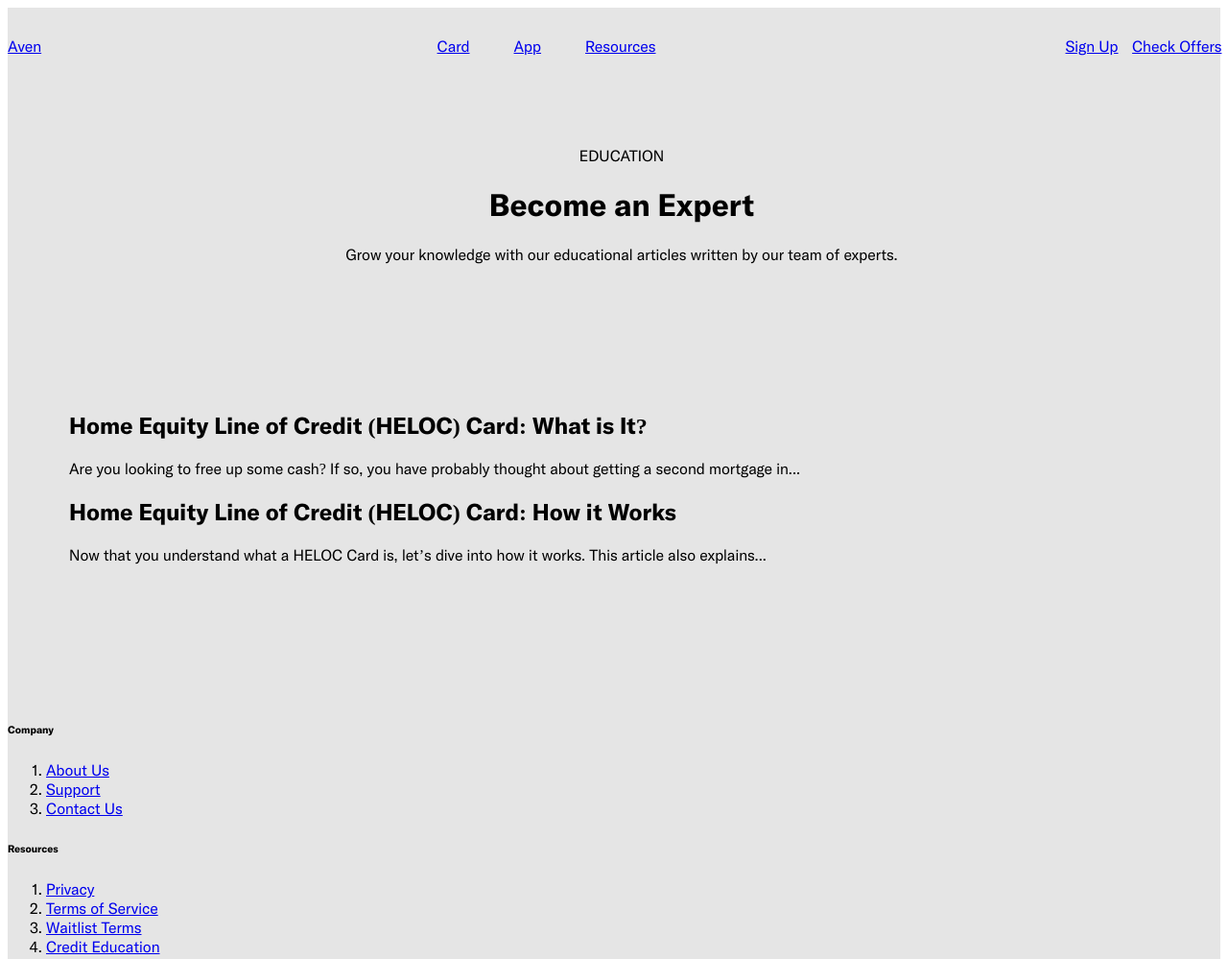
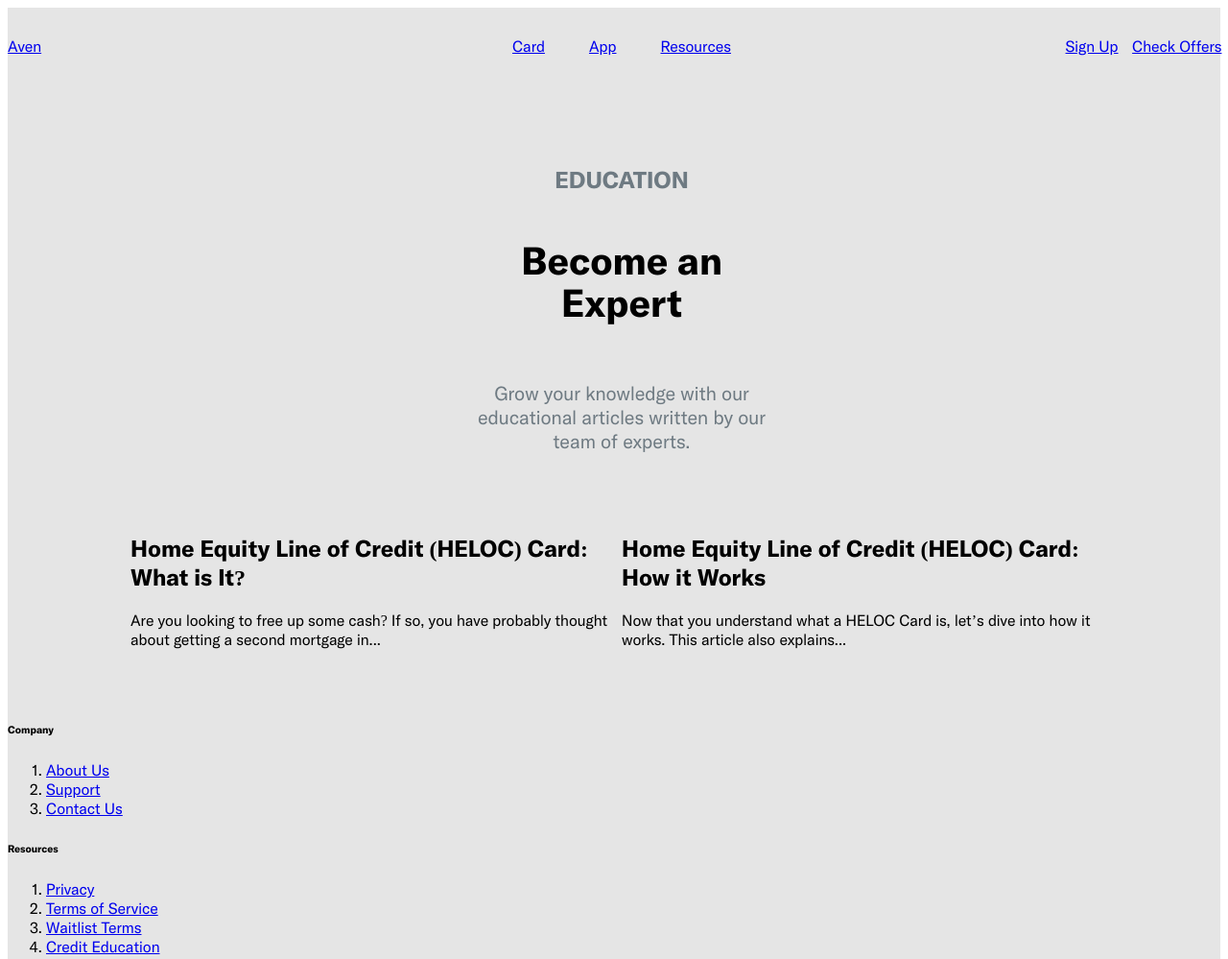
Before and after one commit to julianzthong/THA_SBRM, a plain HTML site: page client/index.html in a window 1280 px wide. Shown: the top 999 px of the page at 96% size. Drawn offline with Linux system fonts and the light colour scheme; files that its build step writes are made by us from their sources; files whose address does not match are found by name.

Commit message:
styled highlight info. Wrapped individual tiles into a tiles container. nav bar styled

```diff
--- a/client/index.html
+++ b/client/index.html
@@ -12,7 +12,9 @@
 <body>
 <div id="app">
   <nav class="header">
-    <a href="https://www.aven.com/" class="header-button" id="logo">Aven</a>
+    <div class="logo">
+      <a href="https://www.aven.com/" class="logo">Aven</a>
+    </div>
 
     <div class="button-container-1">
       <a href="https://www.aven.com/" class="header-button" id="card-redirect">Card</a>
@@ -28,9 +30,9 @@
 
   <div class="body-container">
     <div class="highlight-info">
-      <p1>EDUCATION</p1>
+      <h2>EDUCATION</h2>
       <h1>Become an Expert</h1>
-      <p2>Grow your knowledge with our educational articles written by our team of experts.</p2>
+      <h5>Grow your knowledge with our educational articles written by our team of experts.</h5>
     </div>
     <div class="tiles-container">
       <div class="tile-container" id="what-is-it">
--- a/client/styles.css
+++ b/client/styles.css
@@ -35,6 +35,9 @@
   align-items: center;
 }
 
+.logo {
+  width: 15vw;
+}
 .button-container-1 {
   width: 25vw;
   display: flex;
@@ -60,13 +63,50 @@
   flex-direction: column;
   align-items: center;
   width: 90vw;
-  height: 30vh;
+  height: 40vh;
   padding: 64px 24px;
+}
+
+.highlight-info h2 {
+  color:#6E7A82;
+  width: 25vw;
+  display: flex;
+  justify-content: center;
+}
+
+.highlight-info h1 {
+  font-size: 40px;
+  font-style: normal;
+  font-weight: 700;
+  line-height: 44px;
+  letter-spacing: 0px;
+  text-align: center;
+  width: 25vw;
+  display: flex;
+  justify-content: center;
+}
+.highlight-info h5 {
+  color:#6E7A82;
+  font-size: 20px;
+  font-weight: 400;
+  width: 25vw;
+  display: flex;
+  justify-content: center;
+  text-align: center;
 }
 
  .tiles-container {
    width: 90vw;
    height: 50vh;
+   display: flex;
+   justify-content: center;
+   align-items: center;
+ }
+ .tile-container {
+  height: 49vh;
+  width: 40vw;
+  top: 16px;
+  overflow: hidden;
  }
 
 .copyright {
```
